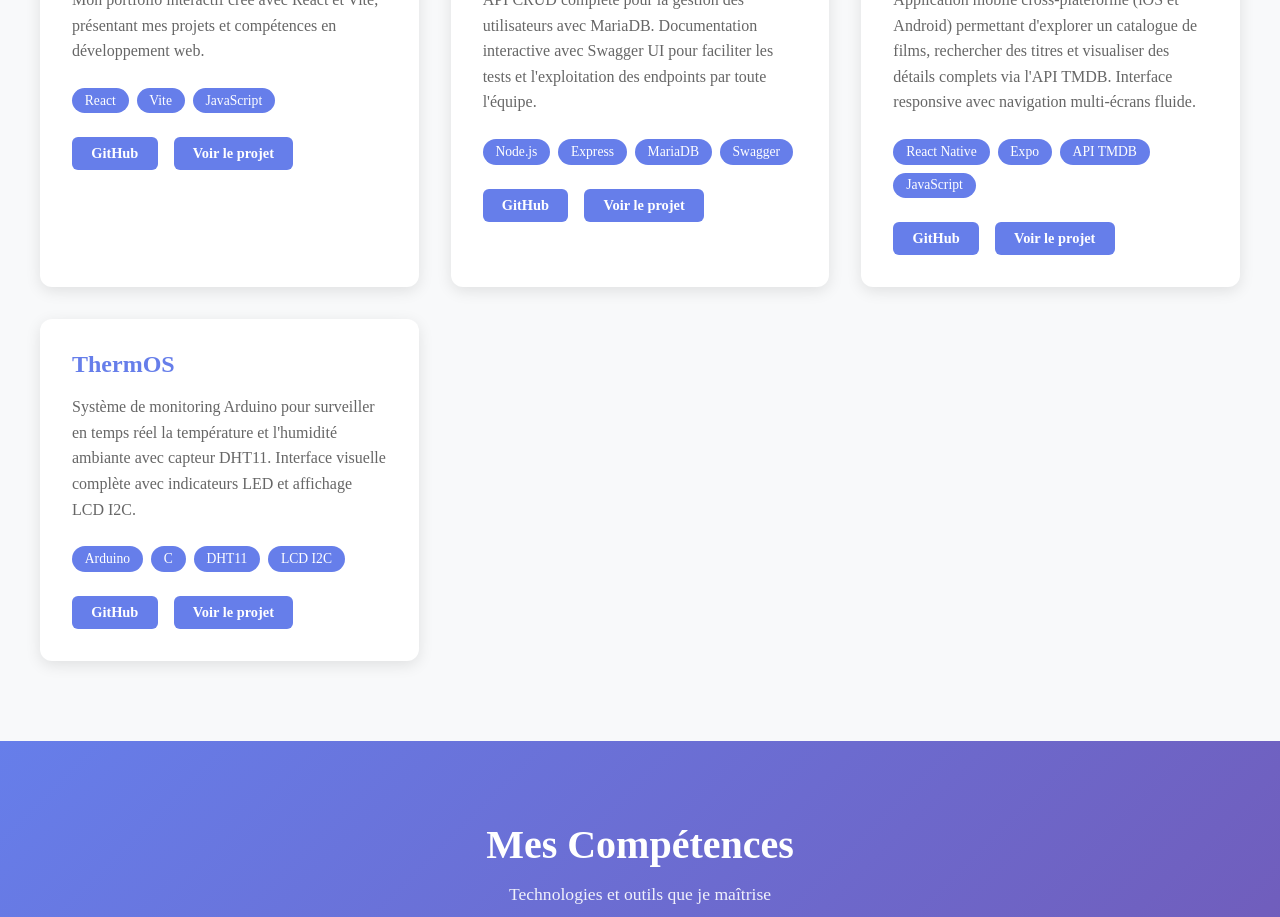
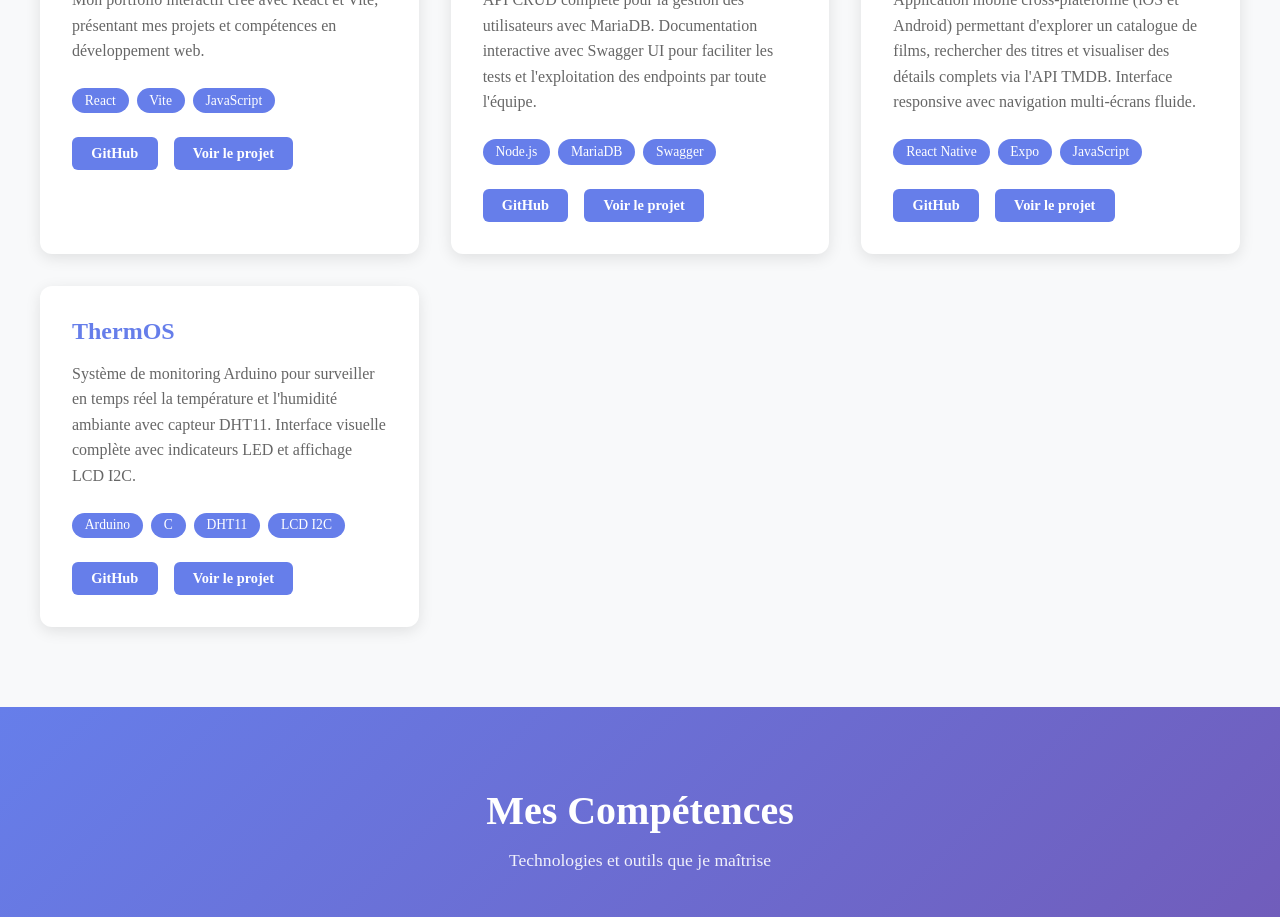
Before and after one commit to przlelia-art/Portfolio, a React (Vite) app: page / in a window 1280 px wide. Shown: the part 1100-2017 px from the top of the page. Built offline with nearby package versions, Linux system fonts and the light colour scheme.

Commit message:
fix: change of langages of project

```diff
--- a/src/components/Projects.jsx
+++ b/src/components/Projects.jsx
@@ -106,14 +106,14 @@ function Projects() {
         id: 2,
             title: "User Management API",
             description: "API CRUD complète pour la gestion des utilisateurs avec MariaDB. Documentation interactive avec Swagger UI pour faciliter les tests et l'exploitation des endpoints par toute l'équipe.",
-            technologies: ["Node.js", "Express", "MariaDB", "Swagger"],
+            technologies: ["Node.js", "MariaDB", "Swagger"],
             githubLink: "https://github.com/przlelia-art/Doc-protocolaire",
     },
     {
         id: 3,
             title: "MyMovieApp",
             description: "Application mobile cross-plateforme (iOS et Android) permettant d'explorer un catalogue de films, rechercher des titres et visualiser des détails complets via l'API TMDB. Interface responsive avec navigation multi-écrans fluide.",
-            technologies: ["React Native", "Expo", "API TMDB", "JavaScript"],
+            technologies: ["React Native", "Expo", "JavaScript"],
             githubLink: "https://github.com/przlelia-art/EtnaFlix",
     },
     {
```
